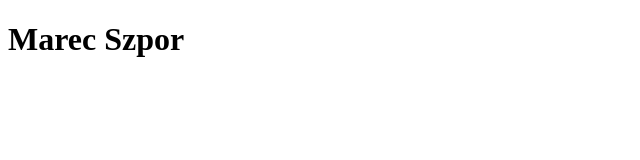
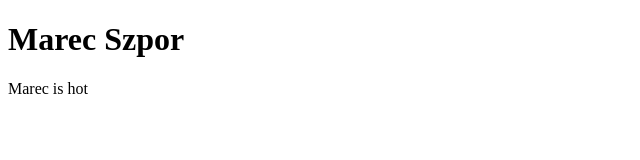
Before and after one commit to JesusGabrielBarragan/Flexbox-assignment, a plain HTML site: page index.html in a window 1280 px wide. Shown: the full height of the page, 0-640 px from the left. Drawn offline with Linux system fonts and the light colour scheme.

Commit message:
complimented my partner

```diff
--- a/index.html
+++ b/index.html
@@ -6,5 +6,6 @@
 </head>
 <body>
   <h1>Marec Szpor</h1>
+  <p>Marec is hot</p>
 </body>
 </html>
```
